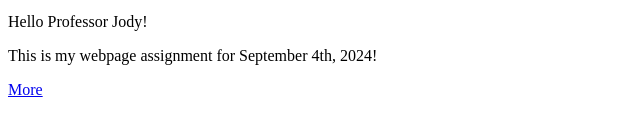
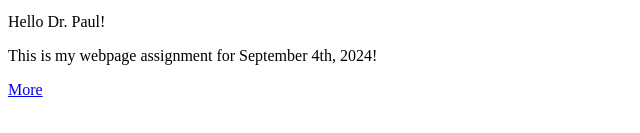
Before and after one commit to trklenk01/assignment-one, a plain HTML site: page index.html in a window 1280 px wide. Shown: the part 271-404 px from the top of the page, 0-640 px from the left. Drawn offline with Linux system fonts and the light colour scheme.

Commit message:
Update index.html

```diff
--- a/index.html
+++ b/index.html
@@ -8,7 +8,7 @@
     <!-- Replace the lines in this body with your content. -->
     <h1>CS 1030 - Web page Project</h1>
     <img src="images.jpg">
-    <p>Hello Professor Jody!</p>
+    <p>Hello Dr. Paul!</p>
     <p>This is my webpage assignment for September 4th, 2024!</p>
     <p><a href="secondpage.html">More</a></p>
   </body>
```
